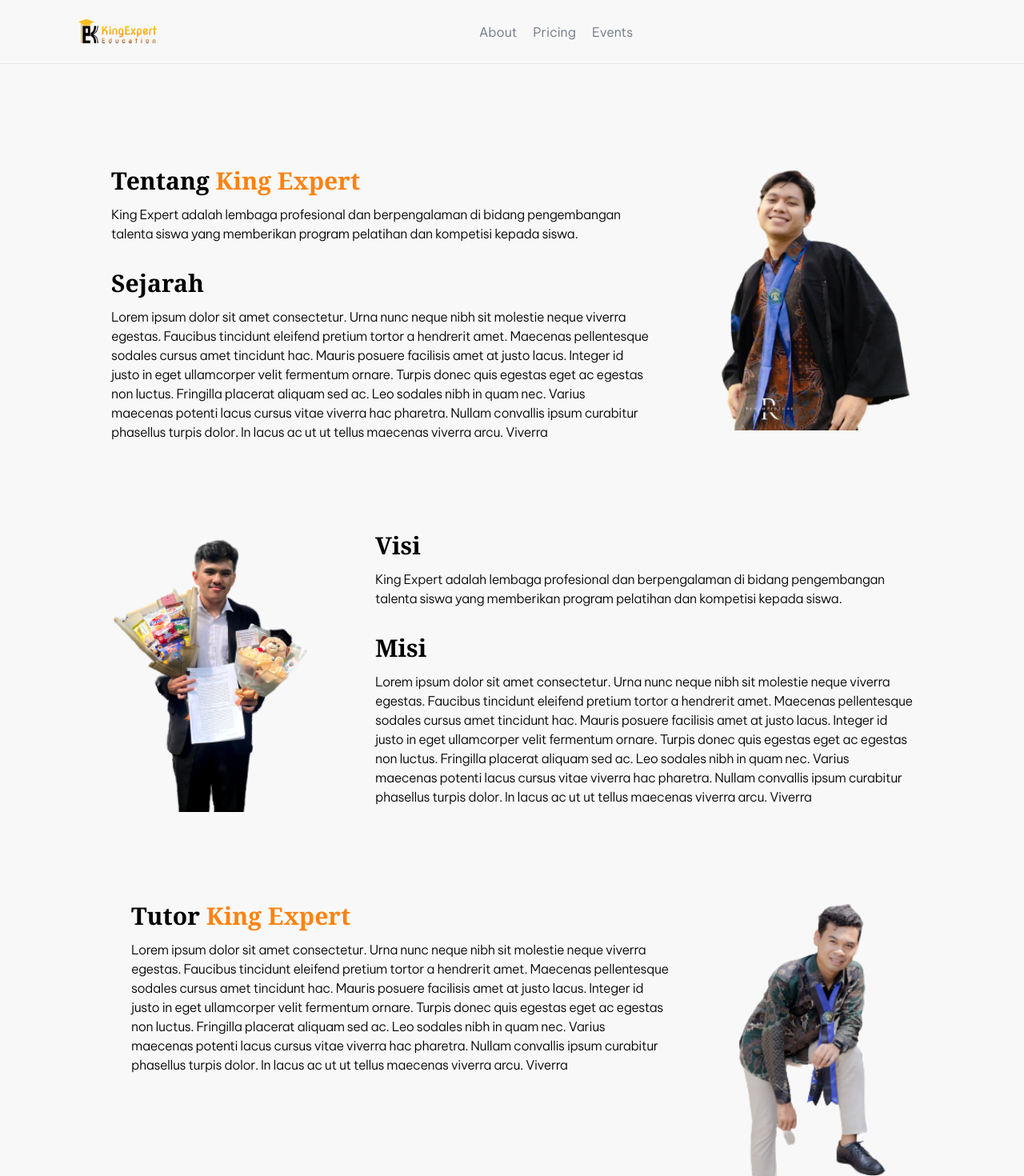
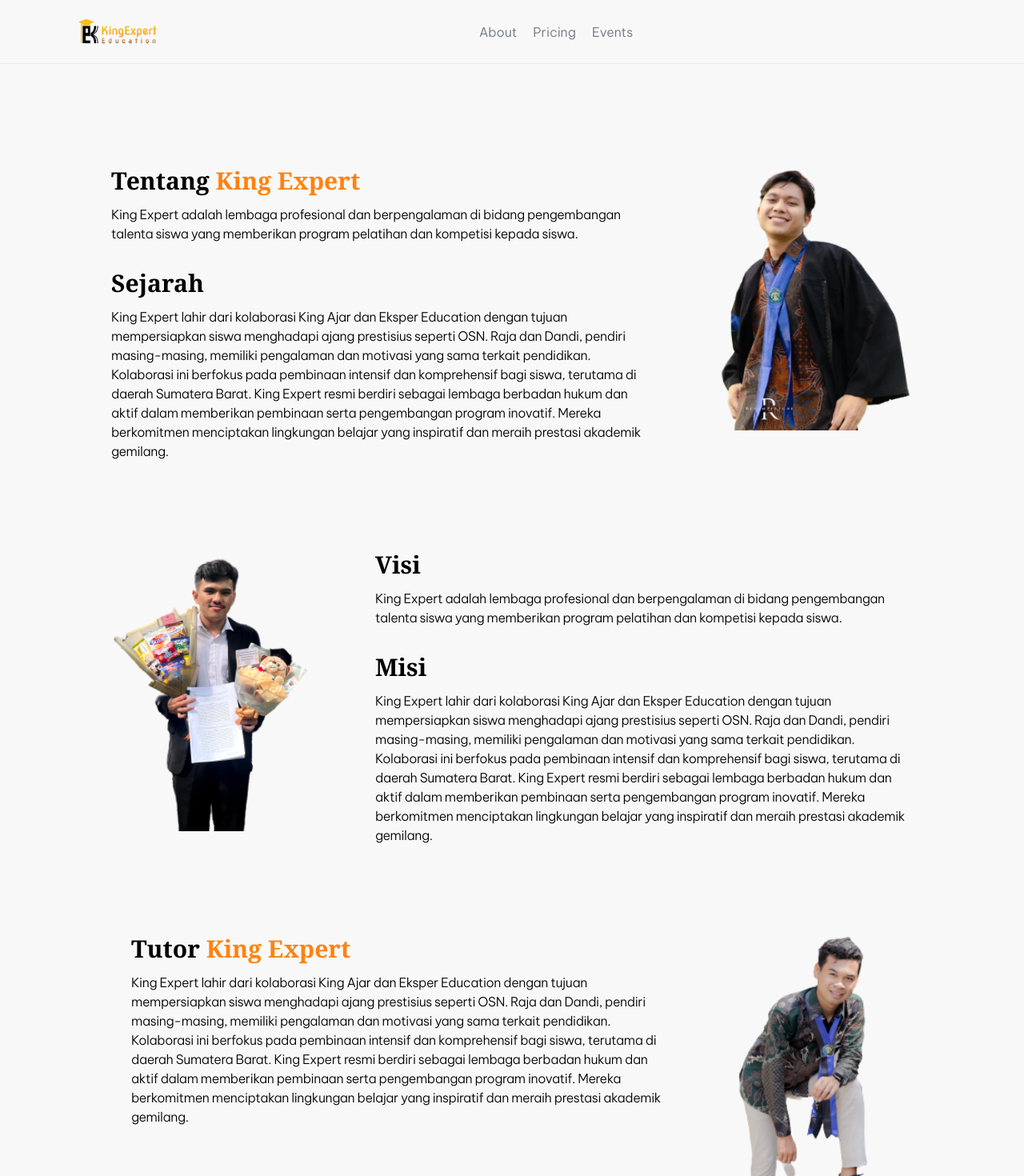
Before and after one commit to bktech-sh/kingexpert, a Next.js app: page /about in a window 1280 px wide. Shown: the top 1470 px of the page at 80% size. Built offline with nearby package versions, Linux system fonts and the light colour scheme.

Commit message:
feat: add sejarah

```diff
--- a/src/app/about/components/MainContent/index.tsx
+++ b/src/app/about/components/MainContent/index.tsx
@@ -20,16 +20,16 @@
           <div className="flex flex-col gap-3">
             <h3 className="text-3xl font-bold font-serif">Sejarah</h3>
             <p className="text-black text-base font-inter font-normal leading-6 tracking-tight">
-              Lorem ipsum dolor sit amet consectetur. Urna nunc neque nibh sit
-              molestie neque viverra egestas. Faucibus tincidunt eleifend
-              pretium tortor a hendrerit amet. Maecenas pellentesque sodales
-              cursus amet tincidunt hac. Mauris posuere facilisis amet at justo
-              lacus. Integer id justo in eget ullamcorper velit fermentum
-              ornare. Turpis donec quis egestas eget ac egestas non luctus.
-              Fringilla placerat aliquam sed ac. Leo sodales nibh in quam nec.
-              Varius maecenas potenti lacus cursus vitae viverra hac pharetra.
-              Nullam convallis ipsum curabitur phasellus turpis dolor. In lacus
-              ac ut ut tellus maecenas viverra arcu. Viverra
+              King Expert lahir dari kolaborasi King Ajar dan Eksper Education
+              dengan tujuan mempersiapkan siswa menghadapi ajang prestisius
+              seperti OSN. Raja dan Dandi, pendiri masing-masing, memiliki
+              pengalaman dan motivasi yang sama terkait pendidikan. Kolaborasi
+              ini berfokus pada pembinaan intensif dan komprehensif bagi siswa,
+              terutama di daerah Sumatera Barat. King Expert resmi berdiri
+              sebagai lembaga berbadan hukum dan aktif dalam memberikan
+              pembinaan serta pengembangan program inovatif. Mereka berkomitmen
+              menciptakan lingkungan belajar yang inspiratif dan meraih prestasi
+              akademik gemilang.
             </p>
           </div>
         </div>
@@ -65,16 +65,16 @@
           <div className="flex flex-col gap-3">
             <h3 className="text-3xl font-bold font-serif">Misi</h3>
             <p className="text-black text-base font-inter font-normal leading-6 tracking-tight">
-              Lorem ipsum dolor sit amet consectetur. Urna nunc neque nibh sit
-              molestie neque viverra egestas. Faucibus tincidunt eleifend
-              pretium tortor a hendrerit amet. Maecenas pellentesque sodales
-              cursus amet tincidunt hac. Mauris posuere facilisis amet at justo
-              lacus. Integer id justo in eget ullamcorper velit fermentum
-              ornare. Turpis donec quis egestas eget ac egestas non luctus.
-              Fringilla placerat aliquam sed ac. Leo sodales nibh in quam nec.
-              Varius maecenas potenti lacus cursus vitae viverra hac pharetra.
-              Nullam convallis ipsum curabitur phasellus turpis dolor. In lacus
-              ac ut ut tellus maecenas viverra arcu. Viverra
+              King Expert lahir dari kolaborasi King Ajar dan Eksper Education
+              dengan tujuan mempersiapkan siswa menghadapi ajang prestisius
+              seperti OSN. Raja dan Dandi, pendiri masing-masing, memiliki
+              pengalaman dan motivasi yang sama terkait pendidikan. Kolaborasi
+              ini berfokus pada pembinaan intensif dan komprehensif bagi siswa,
+              terutama di daerah Sumatera Barat. King Expert resmi berdiri
+              sebagai lembaga berbadan hukum dan aktif dalam memberikan
+              pembinaan serta pengembangan program inovatif. Mereka berkomitmen
+              menciptakan lingkungan belajar yang inspiratif dan meraih prestasi
+              akademik gemilang.
             </p>
           </div>
         </div>
@@ -87,16 +87,16 @@
               Tutor <span className="text-mainOrange">King Expert</span>
             </h3>
             <p className="text-black text-base font-inter font-normal leading-6 tracking-tight">
-              Lorem ipsum dolor sit amet consectetur. Urna nunc neque nibh sit
-              molestie neque viverra egestas. Faucibus tincidunt eleifend
-              pretium tortor a hendrerit amet. Maecenas pellentesque sodales
-              cursus amet tincidunt hac. Mauris posuere facilisis amet at justo
-              lacus. Integer id justo in eget ullamcorper velit fermentum
-              ornare. Turpis donec quis egestas eget ac egestas non luctus.
-              Fringilla placerat aliquam sed ac. Leo sodales nibh in quam nec.
-              Varius maecenas potenti lacus cursus vitae viverra hac pharetra.
-              Nullam convallis ipsum curabitur phasellus turpis dolor. In lacus
-              ac ut ut tellus maecenas viverra arcu. Viverra
+              King Expert lahir dari kolaborasi King Ajar dan Eksper Education
+              dengan tujuan mempersiapkan siswa menghadapi ajang prestisius
+              seperti OSN. Raja dan Dandi, pendiri masing-masing, memiliki
+              pengalaman dan motivasi yang sama terkait pendidikan. Kolaborasi
+              ini berfokus pada pembinaan intensif dan komprehensif bagi siswa,
+              terutama di daerah Sumatera Barat. King Expert resmi berdiri
+              sebagai lembaga berbadan hukum dan aktif dalam memberikan
+              pembinaan serta pengembangan program inovatif. Mereka berkomitmen
+              menciptakan lingkungan belajar yang inspiratif dan meraih prestasi
+              akademik gemilang.
             </p>
           </div>
         </div>
--- a/src/app/about/components/MobileMainContent/index.tsx
+++ b/src/app/about/components/MobileMainContent/index.tsx
@@ -30,16 +30,16 @@
               Sejarah
             </h3>
             <p className="text-black text-sm font-inter font-normal leading-5 text-justify">
-              Lorem ipsum dolor sit amet consectetur. Urna nunc neque nibh sit
-              molestie neque viverra egestas. Faucibus tincidunt eleifend
-              pretium tortor a hendrerit amet. Maecenas pellentesque sodales
-              cursus amet tincidunt hac. Mauris posuere facilisis amet at justo
-              lacus. Integer id justo in eget ullamcorper velit fermentum
-              ornare. Turpis donec quis egestas eget ac egestas non luctus.
-              Fringilla placerat aliquam sed ac. Leo sodales nibh in quam nec.
-              Varius maecenas potenti lacus cursus vitae viverra hac pharetra.
-              Nullam convallis ipsum curabitur phasellus turpis dolor. In lacus
-              ac ut ut tellus maecenas viverra arcu. Viverra
+              King Expert lahir dari kolaborasi King Ajar dan Eksper Education
+              dengan tujuan mempersiapkan siswa menghadapi ajang prestisius
+              seperti OSN. Raja dan Dandi, pendiri masing-masing, memiliki
+              pengalaman dan motivasi yang sama terkait pendidikan. Kolaborasi
+              ini berfokus pada pembinaan intensif dan komprehensif bagi siswa,
+              terutama di daerah Sumatera Barat. King Expert resmi berdiri
+              sebagai lembaga berbadan hukum dan aktif dalam memberikan
+              pembinaan serta pengembangan program inovatif. Mereka berkomitmen
+              menciptakan lingkungan belajar yang inspiratif dan meraih prestasi
+              akademik gemilang.
             </p>
           </div>
         </div>
@@ -68,16 +68,16 @@
           <div className="flex flex-col gap-3">
             <h3 className="text-xl font-bold font-serif text-center">Misi</h3>
             <p className="text-black text-sm font-inter font-normal leading-5 text-justify">
-              Lorem ipsum dolor sit amet consectetur. Urna nunc neque nibh sit
-              molestie neque viverra egestas. Faucibus tincidunt eleifend
-              pretium tortor a hendrerit amet. Maecenas pellentesque sodales
-              cursus amet tincidunt hac. Mauris posuere facilisis amet at justo
-              lacus. Integer id justo in eget ullamcorper velit fermentum
-              ornare. Turpis donec quis egestas eget ac egestas non luctus.
-              Fringilla placerat aliquam sed ac. Leo sodales nibh in quam nec.
-              Varius maecenas potenti lacus cursus vitae viverra hac pharetra.
-              Nullam convallis ipsum curabitur phasellus turpis dolor. In lacus
-              ac ut ut tellus maecenas viverra arcu. Viverra
+              King Expert lahir dari kolaborasi King Ajar dan Eksper Education
+              dengan tujuan mempersiapkan siswa menghadapi ajang prestisius
+              seperti OSN. Raja dan Dandi, pendiri masing-masing, memiliki
+              pengalaman dan motivasi yang sama terkait pendidikan. Kolaborasi
+              ini berfokus pada pembinaan intensif dan komprehensif bagi siswa,
+              terutama di daerah Sumatera Barat. King Expert resmi berdiri
+              sebagai lembaga berbadan hukum dan aktif dalam memberikan
+              pembinaan serta pengembangan program inovatif. Mereka berkomitmen
+              menciptakan lingkungan belajar yang inspiratif dan meraih prestasi
+              akademik gemilang.
             </p>
           </div>
         </div>
```
